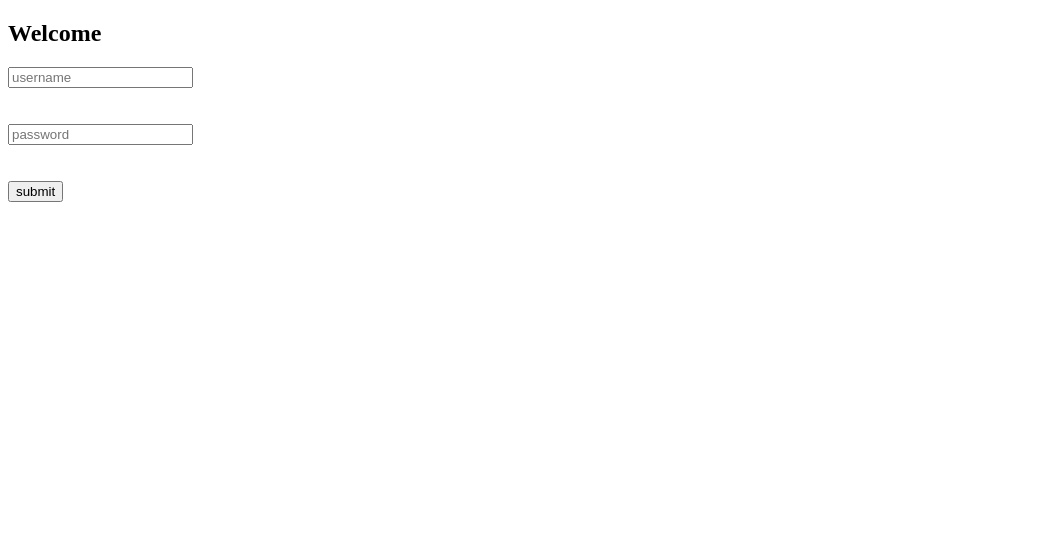
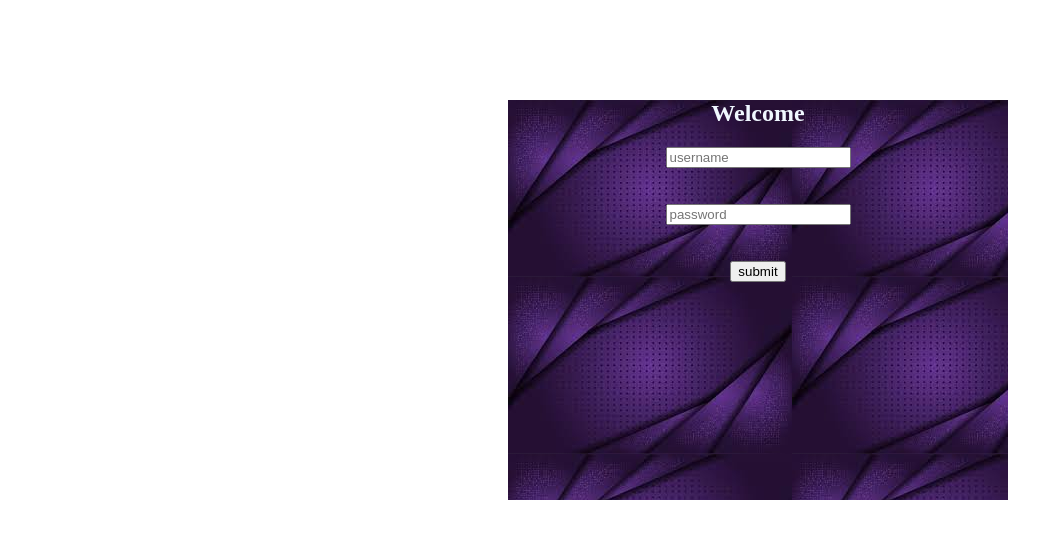
Before and after one commit to LeonMusengi/bank, a plain HTML site: page Index.html in a window 1280 px wide. Shown: the whole page, without its empty margins (0-1063 px from the left). Drawn offline with Linux system fonts and the light colour scheme.

Commit message:
created a stylesheet and linked to the html file and added some styling

```diff
--- a/Index.html
+++ b/Index.html
@@ -5,6 +5,7 @@
     <meta name="viewport" content="width=device-width, initial-scale=1.0">
     <meta http-equiv="X-UA-Compatible" content="ie=edge">
     <title>Login Page</title>
+    <link rel="stylesheet" href="style.css">
 </head>
 <body id="body">
         <section id="sec">
--- a/style.css
+++ b/style.css
@@ -0,0 +1,23 @@
+#sec{
+    text-align: center;
+    height: 400px;
+    width: 500px;
+    background-color: rgba(61, 54, 61, 0.651);
+    left: 500px;
+    margin-left: 500px;
+    margin-top: 100px;
+    background-image: url("back.jpg")
+
+
+
+
+
+
+}
+
+
+#heading{
+    color: aliceblue;
+
+
+}
```
Also changed, not shown: back.jpg (added).
